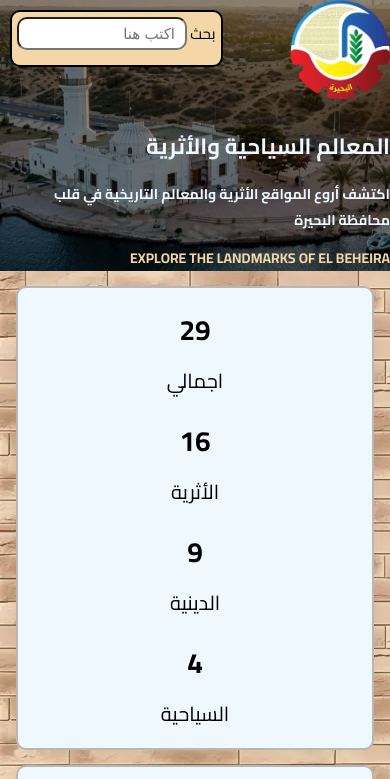
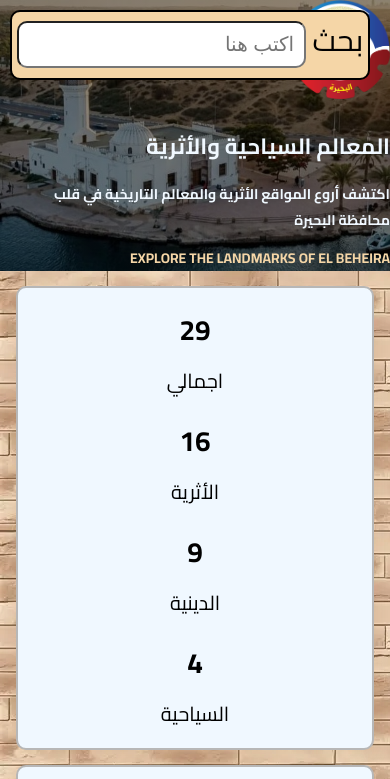
Before and after one commit to amr12866806-prog/Beheira_Heritage, a plain HTML site: page index.html in a window 390 px wide. Shown: the top 779 px of the page. Drawn offline with Linux system fonts and the light colour scheme.

Commit message:
Update beheira.css

```diff
--- a/css/beheira.css
+++ b/css/beheira.css
@@ -157,18 +157,9 @@ padding : 0 5px; ;
         font-size: 14px;
     }
 
-  @media (max-width: 600px) {
-    .search {
+    /* .search {
         font-size: 15px;
-        padding: 5px;
-    }
-
-    .search1 {
-        font-size: 15px;
-        padding: 6px 10px;
-        max-width: 170px;
-    }
-}
+    } */
 
     .bord {
         flex-direction: column;
```
